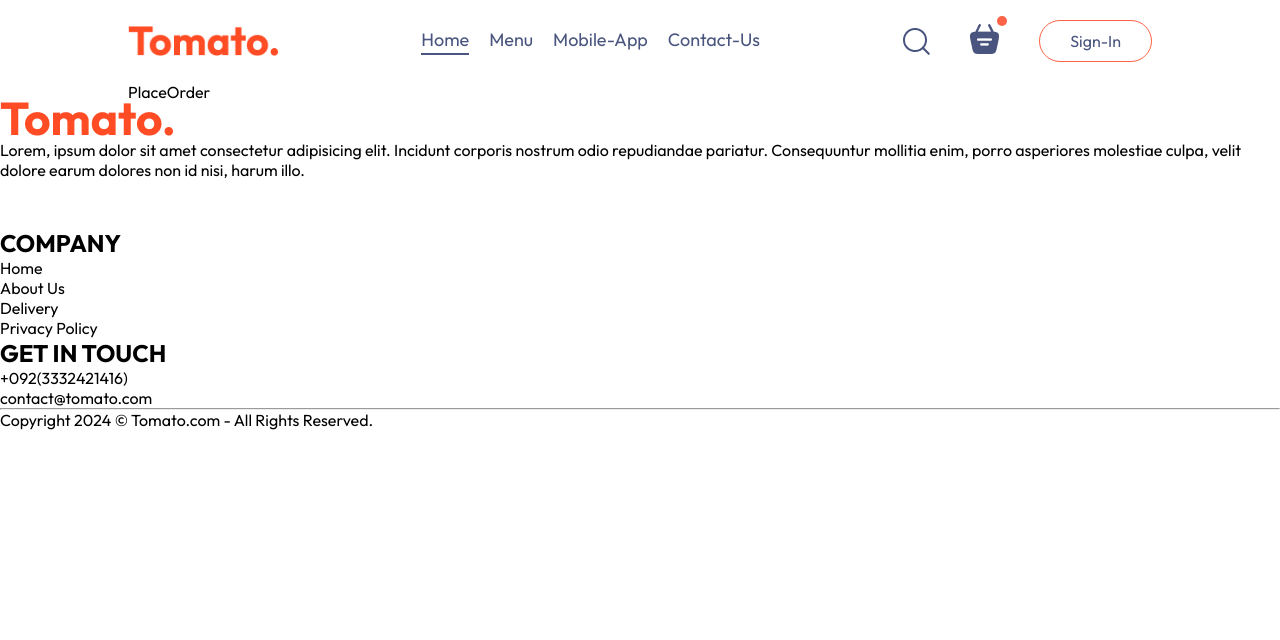
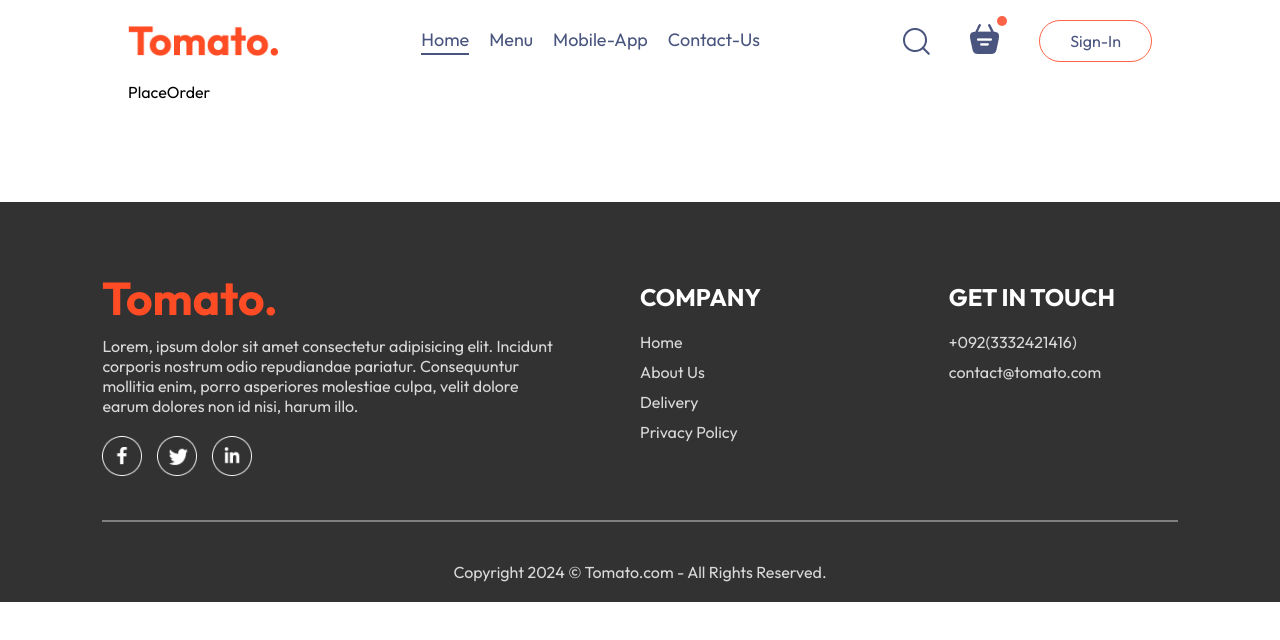
Before and after one commit to 1zhanN/food-delivery, a React (Vite) app in the folder frontend/: page /order in a window 1280 px wide. Shown: the top 640 px of the page. Built offline with nearby package versions, Linux system fonts and the light colour scheme.

Commit message:
Updated Footed.css

```diff
--- a/frontend/src/components/Footer/Footer.css
+++ b/frontend/src/components/Footer/Footer.css
@@ -0,0 +1,48 @@
+.footer{
+    color: #d9d9d9;
+    background: #323232;
+    display: flex;
+    flex-direction: column;
+    align-items: center;
+    gap: 20px;
+    padding: 20px 8vw;
+    padding-top: 80px;
+    margin-top: 100px;
+}
+.footer-content{
+    width: 100%;
+    display: grid;
+    grid-template-columns: 2fr 1fr 1fr;
+    gap: 80px;
+
+}
+.footer-content-left, .footer-content-right, .footer-content-center{
+    display: flex;
+    flex-direction: column;
+    align-items: start;
+    gap: 20px;
+
+}
+
+.footer-content-left li, .footer-content-right li, .footer-content-center li{
+    list-style: none;
+    margin-bottom: 10px;
+    cursor: pointer;
+}
+
+.footer-content-right h2, .footer-content-center h2{
+    color: white;
+}
+
+.footer-social-icons img{
+    width: 40px;
+    margin-right: 15px;
+}
+
+.footer hr{
+    width: 100%;
+    height: 2px;
+    margin: 20px 0;
+    background-color: grey;
+    border: none;
+}
```
